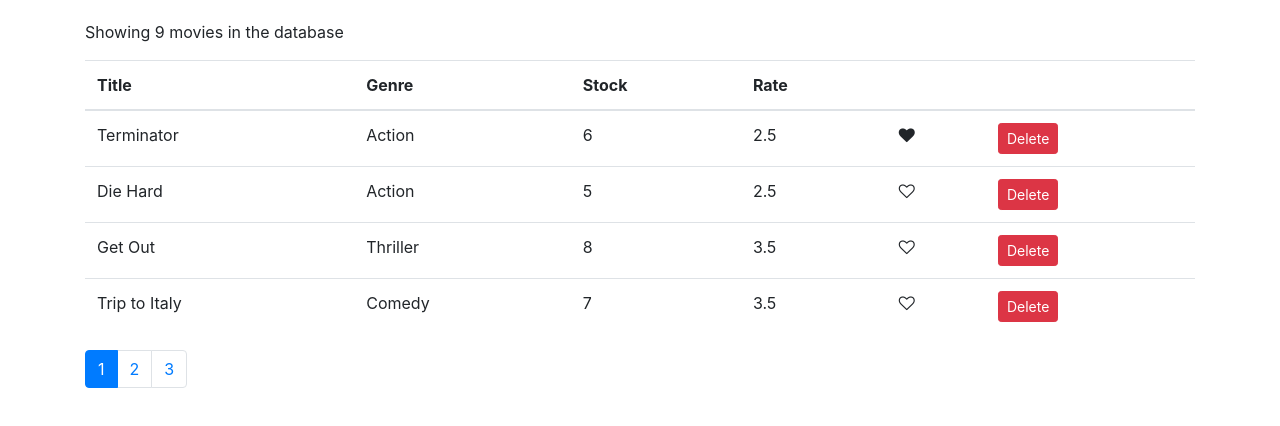
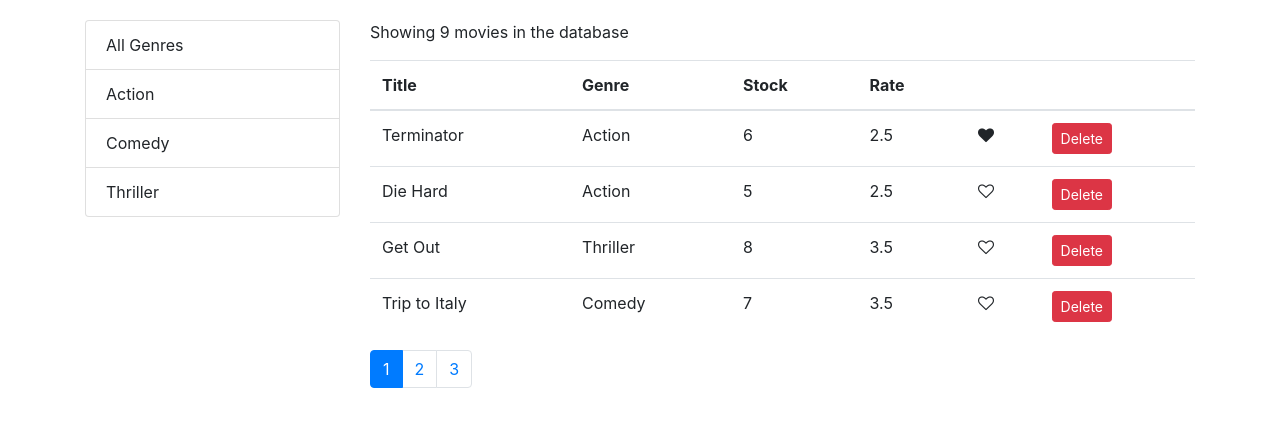
Before and after one commit to qiannyqian/react-vidly, a React (Create React App) app: page / in a window 1280 px wide. Shown: the top 426 px of the page. Built offline with nearby package versions, Linux system fonts and the light colour scheme.

Commit message:
Add filtering by movie genre

```diff
--- /dev/null
+++ b/src/components/common/listGroup.jsx
@@ -0,0 +1,33 @@
+import React from 'react';
+
+const ListGroup = (props) => {
+  const {
+    items,
+    textProperty,
+    valueProperty,
+    selectedItem,
+    onItemSelect,
+  } = props;
+  return (
+    <ul className="list-group">
+      {items.map((item) => (
+        <li
+          onClick={() => onItemSelect(item)}
+          key={item[valueProperty]}
+          className={
+            item === selectedItem ? 'list-group-item active' : 'list-group-item'
+          }
+        >
+          {item[textProperty]}
+        </li>
+      ))}
+    </ul>
+  );
+};
+
+ListGroup.defaultProps = {
+  textProperty: 'name',
+  valueProperty: '_id',
+};
+
+export default ListGroup;
--- a/src/components/movies.jsx
+++ b/src/components/movies.jsx
@@ -1,15 +1,23 @@
 import React, { Component } from 'react';
 import Like from '../components/common/like';
+import ListGroup from '../components/common/listGroup';
 import Pagination from '../components/common/pagination';
 import { getMovies } from '../services/fakeMovieService';
+import { getGenres } from '../services/fakeGenreService';
 import { paginate } from '../utils/paginate';
 
 class Movies extends Component {
   state = {
-    movies: getMovies(),
+    movies: [],
+    genres: [],
     currentPage: 1,
     pageSize: 4,
   };
+
+  componentDidMount() {
+    const genres = [{ name: 'All Genres' }, ...getGenres()];
+    this.setState({ movies: getMovies(), genres: genres });
+  }
 
   handleDelete = (movie) => {
     const movies = this.state.movies.filter((m) => m._id !== movie._id);
@@ -29,17 +37,39 @@ class Movies extends Component {
     this.setState({ currentPage: page });
   };
 
+  handleGenreSelect = (genre) => {
+    this.setState({ selectedGenre: genre, currentPage: 1 });
+  };
+
   render() {
     const { length: count } = this.state.movies;
-    const { pageSize, currentPage, movies: allMovies } = this.state;
+    const {
+      pageSize,
+      currentPage,
+      selectedGenre,
+      movies: allMovies,
+    } = this.state;
 
     if (count === 0) return <p>There are no movies in the database</p>;
 
-    const movies = paginate(allMovies, currentPage, pageSize);
+    const filtered =
+      selectedGenre && selectedGenre._id
+        ? allMovies.filter((m) => m.genre._id === selectedGenre._id)
+        : allMovies;
+
+    const movies = paginate(filtered, currentPage, pageSize);
 
     return (
-      <div>
-        <p>Showing {count} movies in the database</p>
+      <div className="row">
+        <div className="col-3">
+          <ListGroup
+            items={this.state.genres}
+            selectedItem={this.state.selectedGenre}
+            onItemSelect={this.handleGenreSelect}
+          />
+        </div>
+        <div className="col">
+          <p>Showing {filtered.length} movies in the database</p>
           <table className="table">
             <thead>
               <tr>
@@ -78,11 +108,12 @@ class Movies extends Component {
           </table>
 
           <Pagination
-          itemsCount={count}
+            itemsCount={filtered.length}
             pageSize={pageSize}
             onPageChange={this.handlePageChange}
             currentPage={currentPage}
           />
+        </div>
       </div>
     );
   }
```
Lines whose indentation alone changed are shown as unchanged.
